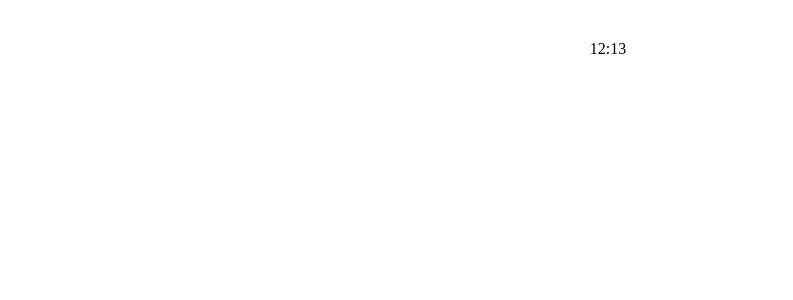
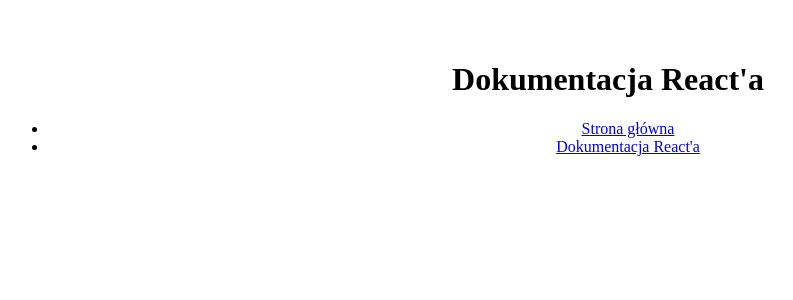
Before and after one commit to kacpi95/React-lesson, a React (Vite) app in the folder React-lesson/: page / in a window 1280 px wide. Shown: the top 300 px of the page, without its empty margins (32-825 px from the left). Built offline with nearby package versions, Linux system fonts and the light colour scheme.

Commit message:
Add task 14 in React

```diff
--- a/React-lesson/src/main.jsx
+++ b/React-lesson/src/main.jsx
@@ -207,17 +207,38 @@ import App from './App.jsx';
 
 // createRoot(document.getElementById('root')).render(timer);
 
-const currentDate = new Date();
-const hours = currentDate.getHours();
-const minutes = currentDate.getMinutes();
+// const currentDate = new Date();
+// const hours = currentDate.getHours();
+// const minutes = currentDate.getMinutes();
 
-const formattedHours = hours < 10 ? `0${hours}` : hours;
-const formattedMinutes = minutes < 10 ? `0${minutes}` : minutes;
+// const formattedHours = hours < 10 ? `0${hours}` : hours;
+// const formattedMinutes = minutes < 10 ? `0${minutes}` : minutes;
 
-const timer = (
-  <div>
-    {formattedHours}:{formattedMinutes}
-  </div>
+// const timer = (
+//   <div>
+//     {formattedHours}:{formattedMinutes}
+//   </div>
+// );
+
+// createRoot(document.getElementById('root')).render(timer);
+
+const label = "Dokumentacja React'a";
+const address = 'https://react.dev';
+
+const element = (
+  <header>
+    <h1>{label}</h1>
+    <nav>
+      <ul>
+        <li>
+          <a href={address}>Strona główna</a>
+        </li>
+        <li>
+          <a href={`${address}/learn`}>{label}</a>
+        </li>
+      </ul>
+    </nav>
+  </header>
 );
 
-createRoot(document.getElementById('root')).render(timer);
+createRoot(document.getElementById('root')).render(element);
```
